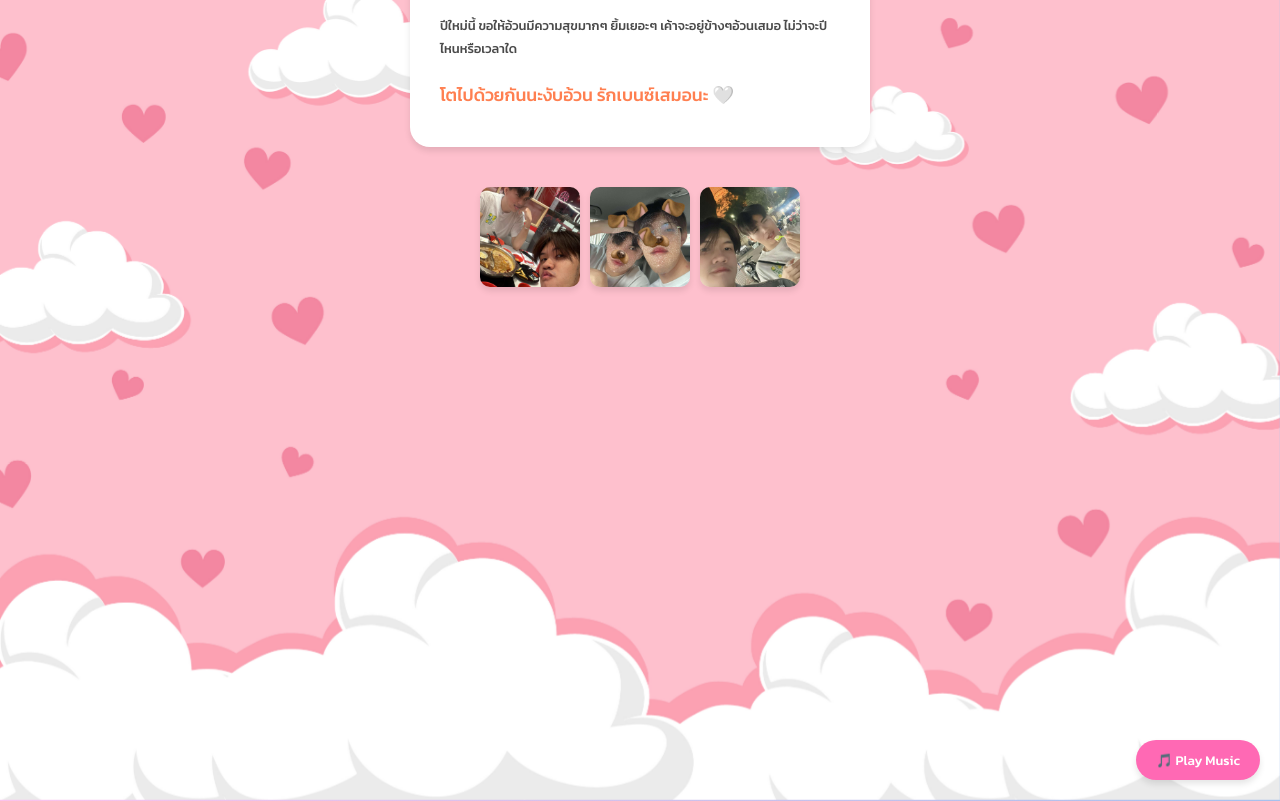
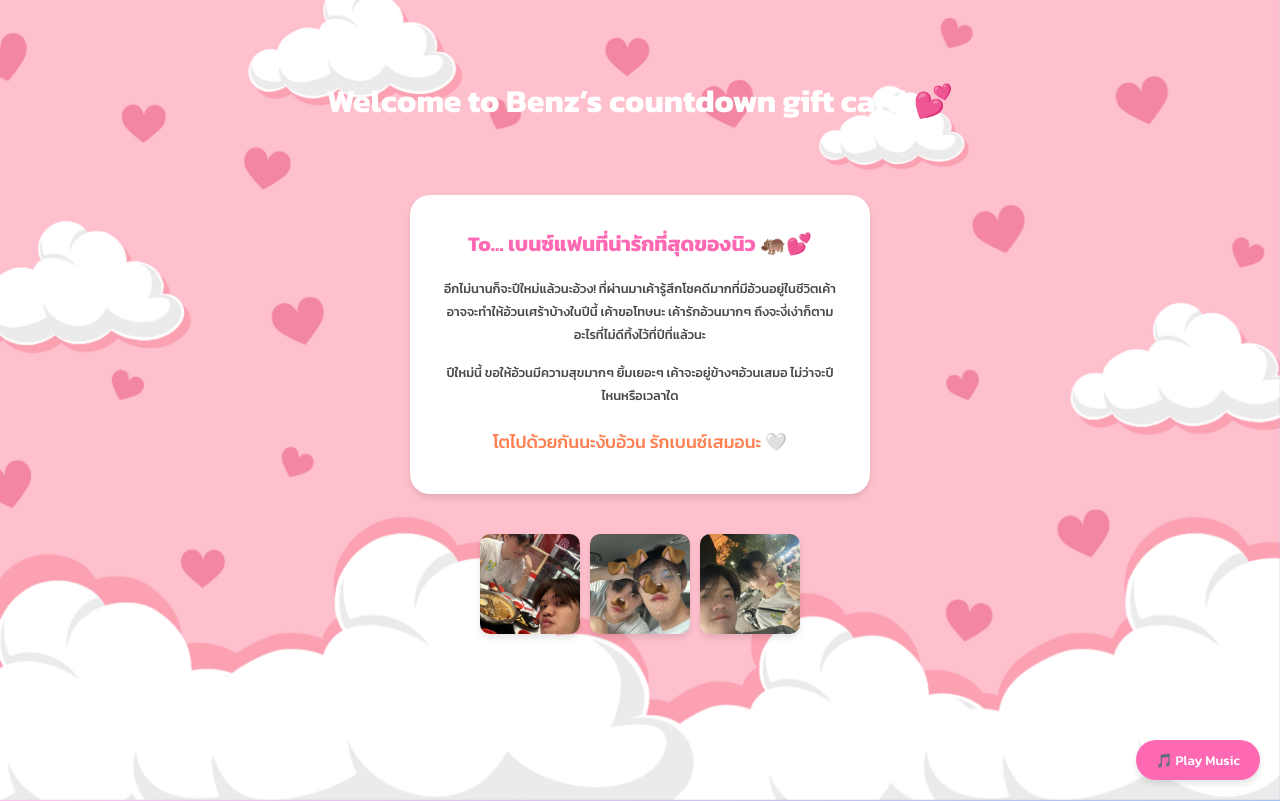
Before and after one commit to Toxnamm/HNY-2025, a website: page forU.html in a window 1280 px wide. Shown: the top 801 px of the page. Drawn offline with Linux system fonts and the light colour scheme.

Commit message:
Update forU.html

```diff
--- a/forU.html
+++ b/forU.html
@@ -12,13 +12,13 @@
                 padding: 0;
                 display: flex;
                 flex-direction: column;
-                justify-content: center;
+                justify-content: flex-start; /* changed from center to flex-start */
                 align-items: center;
                 height: 100vh;
                 background: linear-gradient(to right, #fbc2eb, #a6c1ee);
                 color: #4a4a4a;
-                text-align: stretch;
-                padding: 20px;
+                text-align: center;
+                padding: 50px 20px 20px; /* Added padding-top for more space */
                 overflow-x: hidden;
             }
 
@@ -45,6 +45,7 @@
                 padding: 20px 30px;
                 max-width: 400px;
                 line-height: 1.8;
+                margin-top: 50px; /* Adjust margin to move it further down */
                 margin-bottom: 20px;
             }
             h1 {
```
